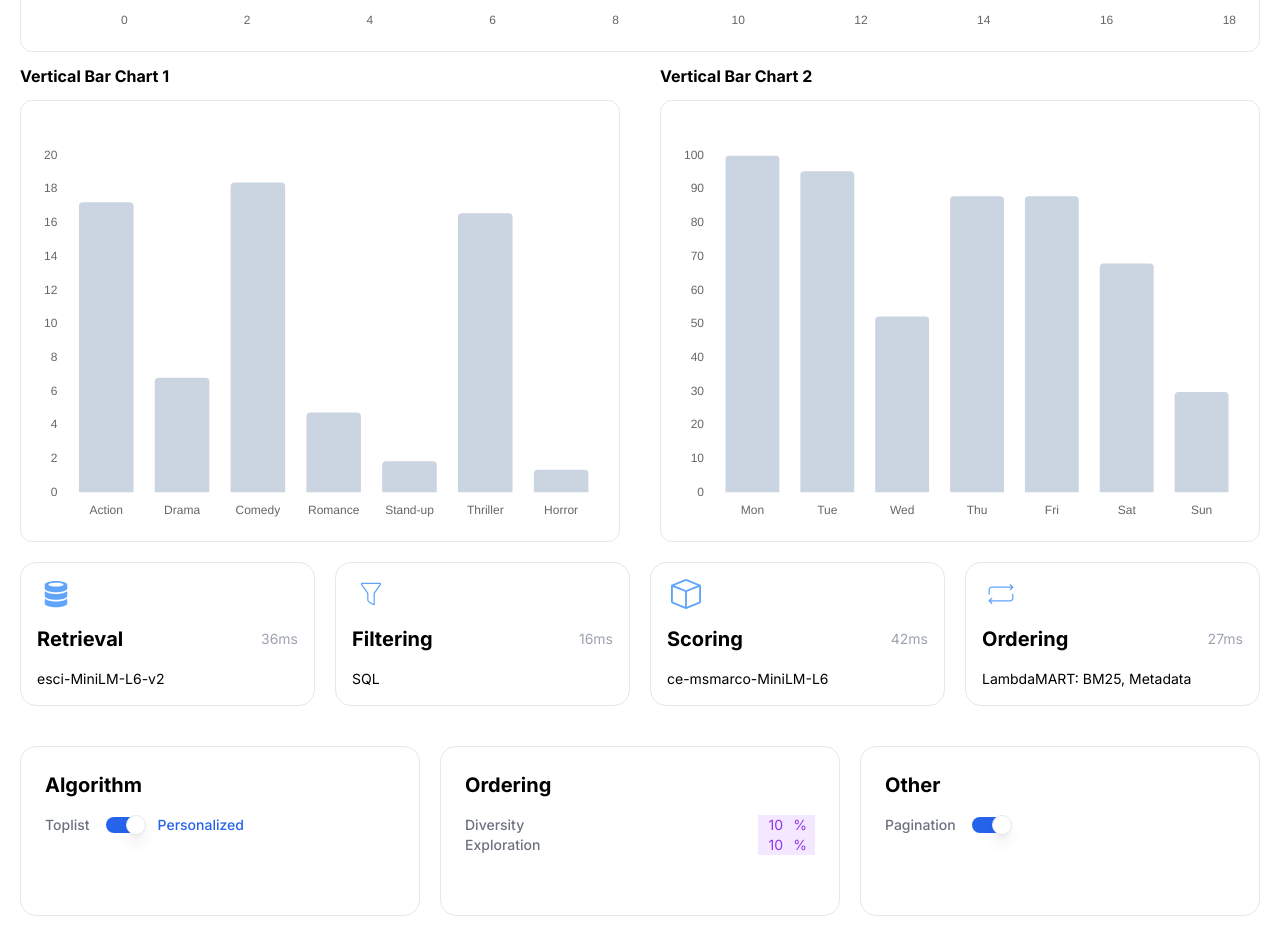
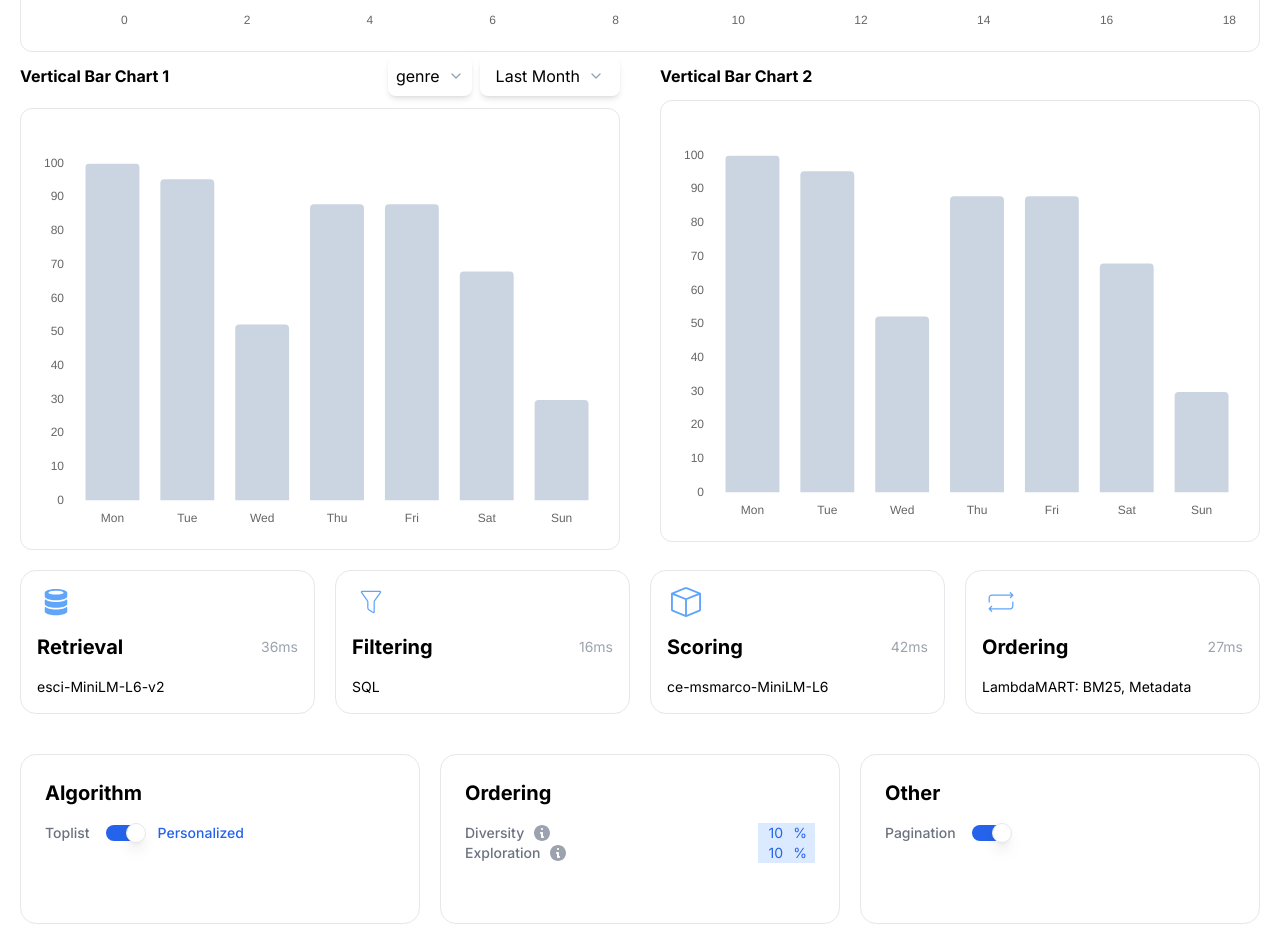
Before and after one commit to RaufunNazin/shaped, a Next.js app: page / in a window 1280 px wide. Shown: the part 1600-2544 px from the top of the page. Built offline with nearby package versions, Linux system fonts and the light colour scheme.

Commit message:
config card update

```diff
--- a/app/page.tsx
+++ b/app/page.tsx
@@ -224,6 +224,7 @@ const Page = () => {
   const [exploration, setExploration] = useState(10);
   const [pagination, setPagination] = useState(true);
   const [randomUser, setRandomUser] = useState("");
+  const [dataFilter1, setDataFilter1] = useState("Last Month");
 
   return (
     <div>
@@ -453,10 +454,39 @@ const Page = () => {
       </div>
       <div className="grid grid-cols-1 lg:grid-cols-2">
         <div className="px-5">
-          <h2 className="text-left my-3 font-bold">Vertical Bar Chart 1</h2>
+          <div className="flex justify-between items-center mb-2">
+            <h2 className="text-left my-3 font-bold">Vertical Bar Chart 1</h2>
+            <div className="flex items-center gap-x-2">
+              <Selector
+                placeholder={"genre"}
+                items={[
+                  "4cb908bf-0ba5-4a7c-af4b-7954f49c9e72",
+                  "4cb908bf-0ba5-4a7c-af4b-7954f4956465h56h",
+                  "hdfsuw87f-0ba5-4a7c-af4b-7954f49c9e72",
+                ]}
+                onValueChange={(value: string) => {
+                  setUserId(value);
+                }}
+                className="p-2 shadow-md rounded-lg"
+              />
+              <Selector
+                placeholder={dataFilter1}
+                items={["Last Week", "Last Month"]}
+                onValueChange={(value: string) => {
+                  setDataFilter1(value);
+                }}
+                className="py-2 px-4 shadow-md rounded-lg"
+              />
+            </div>
+          </div>
+
           <div className="mx-auto border p-5 rounded-xl">
             <BarChart
-              data={verticalBarData1}
+              data={
+                dataFilter1 === "Last Week"
+                  ? verticalBarData1
+                  : verticalBarData2
+              }
               indexAxis="x"
               height={"400px"}
               width={"100%"}
--- a/components/configuration-card.tsx
+++ b/components/configuration-card.tsx
@@ -1,6 +1,13 @@
 import React, { Dispatch, SetStateAction, useState } from "react";
 import { Switch } from "./ui/switch";
 import { DoubleSwitch } from "./ui/double-switch";
+import {
+  Tooltip,
+  TooltipContent,
+  TooltipProvider,
+  TooltipTrigger,
+} from "./ui/tooltip";
+import { Icons } from "./icons";
 
 interface ConfigurationCardProps {
   algorithm: boolean;
@@ -27,6 +34,7 @@ const ConfigurationCard = ({
   onExplorationChange,
   onPaginationChange,
 }: ConfigurationCardProps) => {
+  const Info = Icons["infoSolid"];
   return (
     <div className="grid grid-cols-1 md:grid-cols-3 p-5 gap-5">
       <div className="border rounded-2xl p-6 flex flex-col gap-y-4 h-[170px]">
@@ -56,11 +64,30 @@ const ConfigurationCard = ({
         <div className="text-xl font-bold">Ordering</div>
         <div>
           <div className="flex justify-between items-center">
-            <div className="text-sm text-gray-500 font-medium">Diversity</div>
+            <div className="flex items-center gap-x-2">
+              <div className="text-sm text-gray-500 font-medium">Diversity</div>
+              <TooltipProvider delayDuration={100}>
+                <Tooltip>
+                  <TooltipTrigger asChild>
+                    <div className="hover:cursor-pointer">
+                      <Info className="ml-4 h-4 w-4 text-gray-400" />
+                    </div>
+                  </TooltipTrigger>
+                  <TooltipContent className="max-w-xs">
+                    <p>Diversity</p>
+                  </TooltipContent>
+                </Tooltip>
+              </TooltipProvider>
+            </div>
+
             <div className="flex items-center">
               <input
                 type="number"
-                className="bg-purple-100 w-[35px] ring-0 outline-0 text-center text-purple-600 text-sm"
+                className={`${
+                  diversity === 0
+                    ? "bg-gray-100 text-gray-500"
+                    : "bg-blue-100 text-blue-600"
+                } w-[35px] ring-0 outline-0 text-center text-sm`}
                 value={diversity ? diversity : undefined}
                 onChange={(e) => onDiversityChange(e.target.value)}
                 onBlur={(e) => {
@@ -77,17 +104,43 @@ const ConfigurationCard = ({
                 min={0}
                 max={100}
               />
-              <div className="bg-purple-100 text-purple-600 text-sm pr-2">
+              <div
+                className={`${
+                  diversity === 0
+                    ? "bg-gray-100 text-gray-500"
+                    : "bg-blue-100 text-blue-600"
+                } text-sm pr-2`}
+              >
                 %
               </div>
             </div>
           </div>
           <div className="flex justify-between items-center">
-            <div className="text-sm text-gray-500 font-medium">Exploration</div>
+            <div className="flex items-center gap-x-2">
+              <div className="text-sm text-gray-500 font-medium">
+                Exploration
+              </div>
+              <TooltipProvider delayDuration={100}>
+                <Tooltip>
+                  <TooltipTrigger asChild>
+                    <div className="hover:cursor-pointer">
+                      <Info className="ml-4 h-4 w-4 text-gray-400" />
+                    </div>
+                  </TooltipTrigger>
+                  <TooltipContent className="max-w-xs">
+                    <p>Exploration</p>
+                  </TooltipContent>
+                </Tooltip>
+              </TooltipProvider>
+            </div>
             <div className="flex items-center">
               <input
                 type="number"
-                className="bg-purple-100 w-[35px] ring-0 outline-0 text-center text-purple-600 text-sm"
+                className={`${
+                  exploration === 0
+                    ? "bg-gray-100 text-gray-500"
+                    : "bg-blue-100 text-blue-600"
+                } w-[35px] ring-0 outline-0 text-center text-sm`}
                 value={exploration ? exploration : undefined}
                 onChange={(e) => onExplorationChange(e.target.value)}
                 onBlur={(e) => {
@@ -104,7 +157,13 @@ const ConfigurationCard = ({
                 min={0}
                 max={100}
               />
-              <div className="bg-purple-100 text-purple-600 text-sm pr-2">
+              <div
+                className={`${
+                  exploration === 0
+                    ? "bg-gray-100 text-gray-500"
+                    : "bg-blue-100 text-blue-600"
+                } text-sm pr-2`}
+              >
                 %
               </div>
             </div>
```
